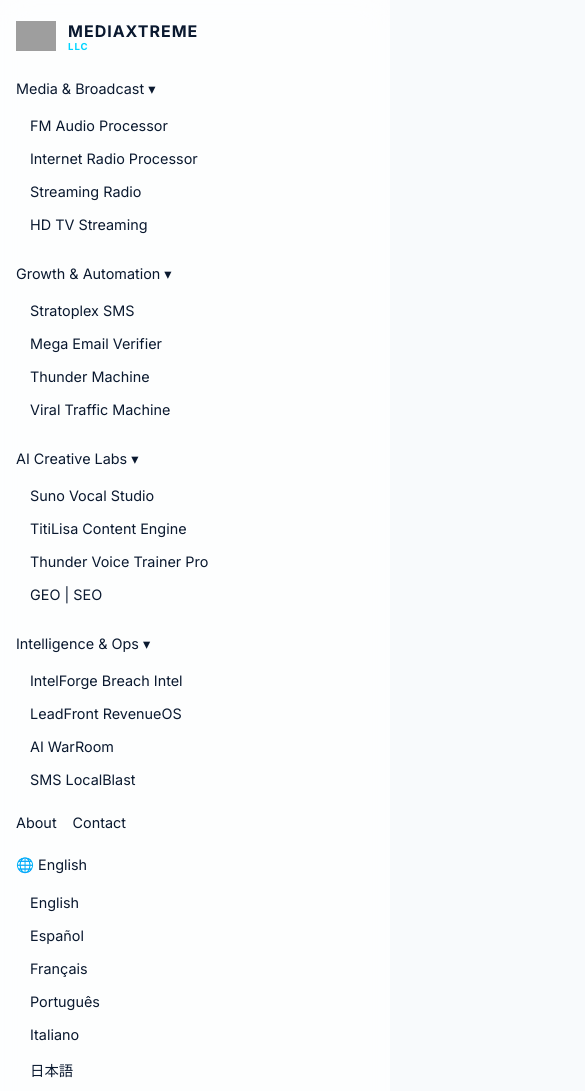
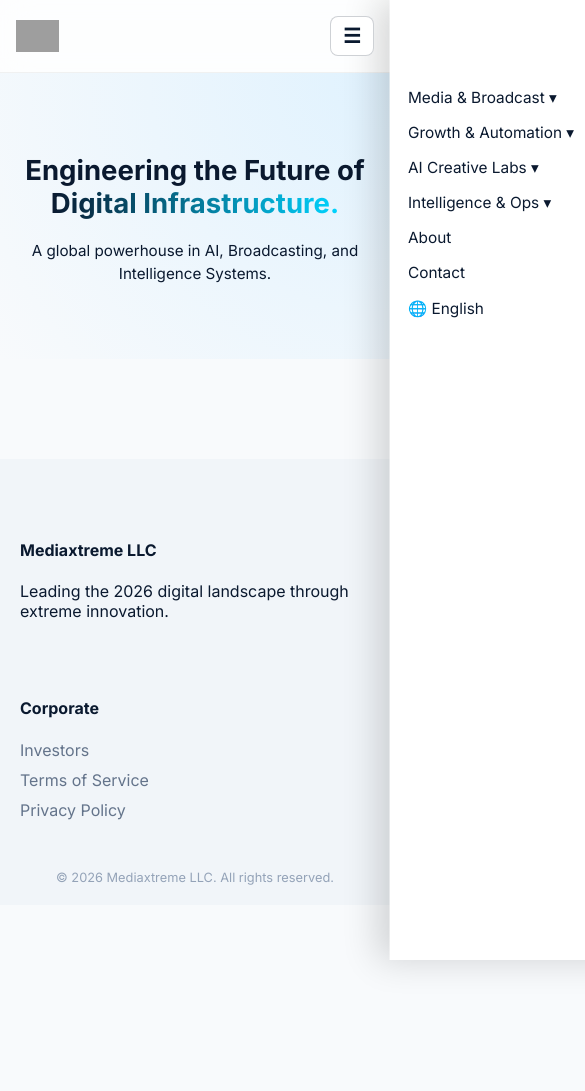
Before and after one commit to jorginhoojeda951121-wq/company, a plain HTML site: page index.html in a window 390 px wide. Shown: the top 1091 px of the page, 585 px wide, since content can reach past the window. After the commit the page ends 960 px from the top, so only its background shows below. Drawn offline with Linux system fonts and the light colour scheme; grey boxes are pictures that could not be loaded.

Commit message:
add the responsive more perfectly

```diff
--- a/index.html
+++ b/index.html
@@ -16,8 +16,11 @@
                 <img class="logo-image" src="logo.png" alt="Mediaxtreme logo">
                 <span class="brand-name">MEDIAXTREME<small>LLC</small></span>
             </div>
+            <button class="menu-toggle" id="menuToggle" type="button" aria-expanded="false" aria-controls="primaryNav" aria-label="Open navigation menu">
+                ☰
+            </button>
 
-            <ul class="nav-links">
+            <ul class="nav-links" id="primaryNav">
                 <li class="dropdown">
                     <a href="#" data-key="nav_media">Media &amp; Broadcast ▾</a>
                     <div class="dropdown-content">
@@ -72,6 +75,7 @@
                 </li>
             </ul>
         </nav>
+        <div class="nav-overlay" id="navOverlay" aria-hidden="true"></div>
     </header>
 
     <section class="hero">
--- a/style.css
+++ b/style.css
@@ -17,11 +17,13 @@ body {
     display: flex;
     align-items: center;
     gap: 12px;
+    min-width: 0;
 }
 
 .logo-image {
-    width: 40px;
-    height: 40px;
+    width: auto;
+    height: 38px;
+    max-width: min(34vw, 170px);
     object-fit: contain;
     display: block;
 }
@@ -30,6 +32,8 @@ body {
     font-weight: 700;
     letter-spacing: 1px;
     font-size: 1.2rem;
+    line-height: 1;
+    white-space: nowrap;
 }
 
 .brand-name small {
@@ -57,6 +61,22 @@ header {
     gap: 24px;
     flex-wrap: nowrap;
     box-sizing: border-box;
+}
+
+.menu-toggle {
+    display: none;
+    border: 1px solid rgba(10, 25, 47, 0.2);
+    background: white;
+    color: var(--navy);
+    border-radius: 8px;
+    padding: 8px 14px;
+    font-weight: 600;
+    cursor: pointer;
+    line-height: 1;
+}
+
+.nav-overlay {
+    display: none;
 }
 
 .nav-links {
@@ -116,12 +136,12 @@ header {
 
 .hero {
     text-align: center;
-    padding: 100px 20px;
+    padding: clamp(64px, 10vw, 100px) 20px;
     background: radial-gradient(circle at top right, #e0f2fe, transparent);
 }
 
 .hero h1 {
-    font-size: 3.5rem;
+    font-size: clamp(2rem, 6vw, 3.5rem);
     line-height: 1.1;
     margin-bottom: 20px;
     word-break: break-word;
@@ -240,21 +260,100 @@ body[dir="rtl"] .dropdown-content {
 
 @media (max-width: 900px) {
     .navbar {
-        flex-direction: column;
-        align-items: flex-start;
-        gap: 16px;
+        flex-wrap: nowrap;
+        align-items: center;
+        justify-content: space-between;
+        gap: 12px;
         padding: 1rem;
     }
 
+    .menu-toggle {
+        display: inline-flex;
+        align-items: center;
+        justify-content: center;
+        margin-left: auto;
+        width: 44px;
+        height: 40px;
+        padding: 0;
+        font-size: 1.25rem;
+        z-index: 1700;
+    }
+
     .nav-links {
+        display: flex;
+        position: fixed;
+        top: 0;
+        right: 0;
+        width: min(84vw, 340px);
+        height: 100dvh;
+        background: #ffffff;
+        box-shadow: -12px 0 34px rgba(0, 0, 0, 0.16);
+        margin: 0;
+        padding: 88px 18px 28px;
+        flex-direction: column;
+        align-items: flex-start;
+        flex-wrap: nowrap;
+        gap: 1rem;
+        white-space: normal;
+        overflow-y: auto;
+        transform: translateX(100%);
+        transition: transform 0.25s ease;
+        z-index: 1650;
+    }
+
+    .nav-links.is-open {
+        transform: translateX(0);
+    }
+
+    .nav-overlay {
+        display: block;
+        position: fixed;
+        inset: 0;
+        background: rgba(10, 25, 47, 0.45);
+        opacity: 0;
+        pointer-events: none;
+        transition: opacity 0.2s ease;
+        z-index: 1600;
+    }
+
+    .nav-overlay.is-open {
+        opacity: 1;
+        pointer-events: auto;
+    }
+
+    .nav-links > li {
         width: 100%;
-        flex-wrap: wrap;
-        gap: 1rem;
+    }
+
+    .nav-links a {
+        display: block;
+        width: 100%;
+        white-space: normal;
+        font-size: 0.96rem;
+    }
+
+    .dropdown-content {
+        position: static;
+        display: none;
+        min-width: 0;
+        width: 100%;
+        box-shadow: none;
+        border-radius: 0;
+        background: transparent;
+        padding: 4px 0 0;
+    }
+
+    .dropdown.is-open > .dropdown-content {
+        display: block;
+    }
+
+    .dropdown-content a {
+        padding: 8px 0 8px 14px;
         white-space: normal;
     }
 
-    .hero h1 {
-        font-size: 2.6rem;
+    body.mobile-nav-open {
+        overflow: hidden;
     }
 
     .footer-grid {
@@ -264,7 +363,7 @@ body[dir="rtl"] .dropdown-content {
 
 @media (max-width: 700px) {
     .brand-name {
-        font-size: 1rem;
+        font-size: 0.92rem;
     }
 
     .hero {
@@ -281,30 +380,13 @@ body[dir="rtl"] .dropdown-content {
         line-height: 1.5;
     }
 
-    .dropdown {
-        width: 100%;
+    .logo-image {
+        height: 32px;
+        max-width: min(42vw, 150px);
     }
 
-    .dropdown > a {
-        display: block;
-        width: 100%;
-        padding: 8px 0;
-    }
-
-    .dropdown-content {
-        position: static;
-        display: block;
-        min-width: 0;
-        width: 100%;
-        box-shadow: none;
-        border-radius: 0;
-        background: transparent;
-        padding: 4px 0 0;
-    }
-
-    .dropdown-content a {
-        padding: 8px 0 8px 14px;
-        white-space: normal;
+    .brand-name {
+        display: none;
     }
 
     .modal-content {
@@ -317,3 +399,13 @@ body[dir="rtl"] .dropdown-content {
         padding: 12px 16px;
     }
 }
+
+@media (max-width: 460px) {
+    .hero {
+        padding: 58px 14px;
+    }
+
+    .hero h1 {
+        font-size: 1.72rem;
+    }
+}
--- a/translations.js
+++ b/translations.js
@@ -353,6 +353,9 @@ const translations = {
 };
 
 const currentLang = document.getElementById("current-lang");
+const menuToggle = document.getElementById("menuToggle");
+const primaryNav = document.getElementById("primaryNav");
+const navOverlay = document.getElementById("navOverlay");
 const confirmBtn = document.getElementById("confirmBtn");
 const cancelBtn = document.getElementById("cancelBtn");
 const modal = document.getElementById("redirectModal");
@@ -404,6 +407,58 @@ document.querySelectorAll("[data-url]").forEach((link) => {
     });
 });
 
+function isMobileNav() {
+    return window.matchMedia("(max-width: 900px)").matches;
+}
+
+function closeMobileNav() {
+    primaryNav.classList.remove("is-open");
+    navOverlay.classList.remove("is-open");
+    document.body.classList.remove("mobile-nav-open");
+    menuToggle.setAttribute("aria-expanded", "false");
+    menuToggle.textContent = "☰";
+    document.querySelectorAll(".dropdown.is-open").forEach((item) => item.classList.remove("is-open"));
+}
+
+menuToggle.addEventListener("click", () => {
+    const isOpen = primaryNav.classList.toggle("is-open");
+    navOverlay.classList.toggle("is-open", isOpen);
+    document.body.classList.toggle("mobile-nav-open", isOpen);
+    menuToggle.setAttribute("aria-expanded", String(isOpen));
+    menuToggle.textContent = isOpen ? "✕" : "☰";
+    if (!isOpen) {
+        document.querySelectorAll(".dropdown.is-open").forEach((item) => item.classList.remove("is-open"));
+    }
+});
+
+navOverlay.addEventListener("click", closeMobileNav);
+
+document.querySelectorAll(".dropdown > a").forEach((trigger) => {
+    trigger.addEventListener("click", (event) => {
+        if (!isMobileNav()) {
+            return;
+        }
+        const parent = trigger.parentElement;
+        const submenu = parent ? parent.querySelector(".dropdown-content") : null;
+        if (!submenu) {
+            closeMobileNav();
+            return;
+        }
+        event.preventDefault();
+        const willOpen = !parent.classList.contains("is-open");
+        document.querySelectorAll(".dropdown.is-open").forEach((item) => item.classList.remove("is-open"));
+        if (willOpen) {
+            parent.classList.add("is-open");
+        }
+    });
+});
+
+window.addEventListener("resize", () => {
+    if (!isMobileNav()) {
+        closeMobileNav();
+    }
+});
+
 confirmBtn.addEventListener("click", () => {
     if (pendingUrl) {
         window.open(pendingUrl, "_blank", "noopener,noreferrer");
@@ -428,4 +483,5 @@ document.addEventListener("keydown", (event) => {
 window.addEventListener("DOMContentLoaded", () => {
     const saved = localStorage.getItem("preferredLang") || "en";
     setLanguage(saved);
+    closeMobileNav();
 });
```
